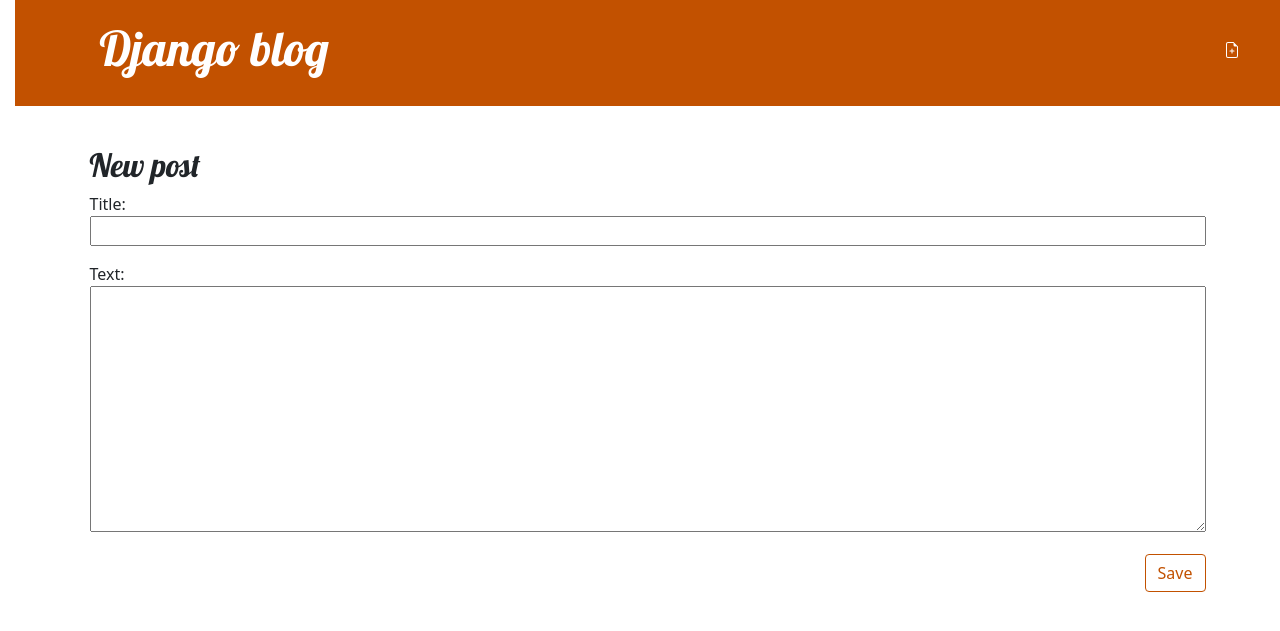
After one commit to EugeCarr/Blogsite, a Django app: page /post/new/ in a window 1280 px wide. The commit adds this page. Shown: the top 631 px of the page. Run offline with Django 3.2, Linux system fonts and the light colour scheme; the visitor is signed in with stand-in values (Sample User, id 1).

Commit message:
Features for css templates + actions (#3)
* posts with for loop

* proper for loop with articles

* Vews part missing

* fixed views part

* CSS title link changes

* CSS changes

* changes css

* Extended template

* Extended the template, added detail page

* Added forms for adding and creating new posts

* Added visibility control to actions

```diff
--- /dev/null
+++ b/blog/forms.py
@@ -0,0 +1,9 @@
+from django import forms
+
+from .models import Post
+
+class PostForm(forms.ModelForm):
+
+    class Meta:
+        model = Post
+        fields = ('title', 'text')
--- /dev/null
+++ b/blog/static/css/blog.css
@@ -0,0 +1,79 @@
+h1 a, h2 a {
+    color: #C25100;
+    font-family: 'Lobster';
+}
+
+body {
+    padding-left: 15px;
+}
+
+.page-header {
+    background-color: #C25100;
+    margin-top: 0;
+    margin-bottom: 40px;
+    padding: 20px 20px 20px 40px;
+}
+
+.page-header h1,
+.page-header h1 a,
+.page-header h1 a:visited,
+.page-header h1 a:active {
+    color: #ffffff;
+    font-size: 36pt;
+    text-decoration: none;
+}
+
+h1,
+h2,
+h3,
+h4 {
+    font-family: 'Lobster', cursive;
+}
+
+.date {
+    color: #828282;
+}
+
+.save {
+    float: right;
+}
+
+.post-form textarea,
+.post-form input {
+    width: 100%;
+}
+
+.top-menu,
+.top-menu:hover,
+.top-menu:visited {
+    color: #ffffff;
+    float: right;
+    font-size: 26pt;
+    margin-right: 20px;
+}
+
+.post {
+    margin-bottom: 70px;
+}
+
+.post h2 a,
+.post h2 a:visited {
+    color: #000000;
+}
+
+.post > .date,
+.post > .actions {
+    float: right;
+}
+
+.btn-secondary,
+.btn-secondary:visited {
+    color: #C25100;
+    background: none;
+    border-color: #C25100;
+}
+
+.btn-secondary:hover {
+    color: #FFFFFF;
+    background-color: #C25100;
+}
--- /dev/null
+++ b/blog/templates/blog/base.html
@@ -0,0 +1,32 @@
+
+{% load static %}
+<!DOCTYPE html>
+<html>
+    <head>
+        <title>Blog page test</title>
+        <link rel="stylesheet" href="https://cdn.jsdelivr.net/npm/bootstrap@5.1.3/dist/css/bootstrap.min.css" integrity="sha384-1BmE4kWBq78iYhFldvKuhfTAU6auU8tT94WrHftjDbrCEXSU1oBoqyl2QvZ6jIW3" crossorigin="anonymous">
+        <link rel="stylesheet" href="{% static 'css/blog.css' %}">
+        <link href="//fonts.googleapis.com/css?family=Lobster&subset=latin,latin-ext" rel="stylesheet" type="text/css">
+    </head>
+    <body>
+        <header class="page-header">
+            {% if user.is_authenticated %}
+                <a href="{% url 'post_new'%}" class="top-menu">
+                    {% include './icons/file-earmark-plus.svg' %}
+                </a>
+            {% endif %}
+            <div class="container">
+                <h1><a href="/">Django blog</a></h1>
+            </div>
+        </header>
+        <main class = "container">
+            <div class="row">
+                <div class="col">
+                    {% block content %}
+                    {% endblock %}
+                </div>
+            </div>
+        </main>
+
+    </body>
+</html>
--- /dev/null
+++ b/blog/templates/blog/post_edit.html
@@ -0,0 +1,9 @@
+{% extends 'blog/base.html' %}
+
+{% block content %}
+    <h2>New post</h2>
+    <form method="POST" class="post-form">{% csrf_token %}
+        {{ form.as_p }}
+        <button type="submit" class="save btn btn-secondary" >Save</button>
+    </form>
+{% endblock %}
--- a/blog/urls.py
+++ b/blog/urls.py
@@ -3,4 +3,7 @@ from . import views
 
 urlpatterns = [
     path('', views.post_list, name='post_list'),
+    path('post/<int:pk>/', views.post_detail, name='post_detail'),
+    path('post/new/', views.post_new, name='post_new'),
+    path('post/<int:pk>/edit/', views.post_edit, name='post_edit')
 ]
--- a/blog/views.py
+++ b/blog/views.py
@@ -1,8 +1,43 @@
-from django.shortcuts import render
+from django.shortcuts import render, get_object_or_404, redirect
 from blog.models import Post
 from django.utils import timezone
+from .forms import PostForm
 
 # Create your views here.
 def post_list(request):
     posts = Post.objects.filter(published_date__lte=timezone.now()).order_by("published_date")
-    return render(request, 'blog/post_list.html', {'posts': posts})
+    return render(request, 'blog/post_list.html', {'posts':posts})
+
+def post_detail(request, pk):
+    post = get_object_or_404(Post, pk=pk)
+    return render(request, 'blog/post_detail.html', {'post': post})
+
+def post_new(request):
+    if request.method == "POST":
+
+        form = PostForm(request.POST)
+        if form.is_valid():
+            post = form.save(commit=False)
+            post.author = request.user
+            post.published_date = timezone.now()
+            post.save()
+            return redirect('post_detail', pk=post.pk)
+    else:
+        form = PostForm()
+
+
+    return render(request, 'blog/post_edit.html', {'form': form })
+
+def post_edit(request, pk):
+    post = get_object_or_404(Post, pk=pk)
+    if request.method == "POST":
+        form = PostForm(request.POST, instance=post)
+        if form.is_valid():
+            post = form.save(commit=False)
+            post.author = request.user
+            post.published_date = timezone.now()
+            post.save()
+            return redirect('post_detail', pk=post.pk)
+    else:
+        form = PostForm(instance=post)
+    return render(request, 'blog/post_edit.html', {'form': form})
```
Also changed, not shown: blog/templates/blog/post_detail.html (added, +21 -0 lines), blog/templates/blog/post_list.html (+12 -34 lines), blog/templates/blog/icons/file-earmark-plus.svg (added), blog/templates/blog/icons/pencil-fill.svg (added).
